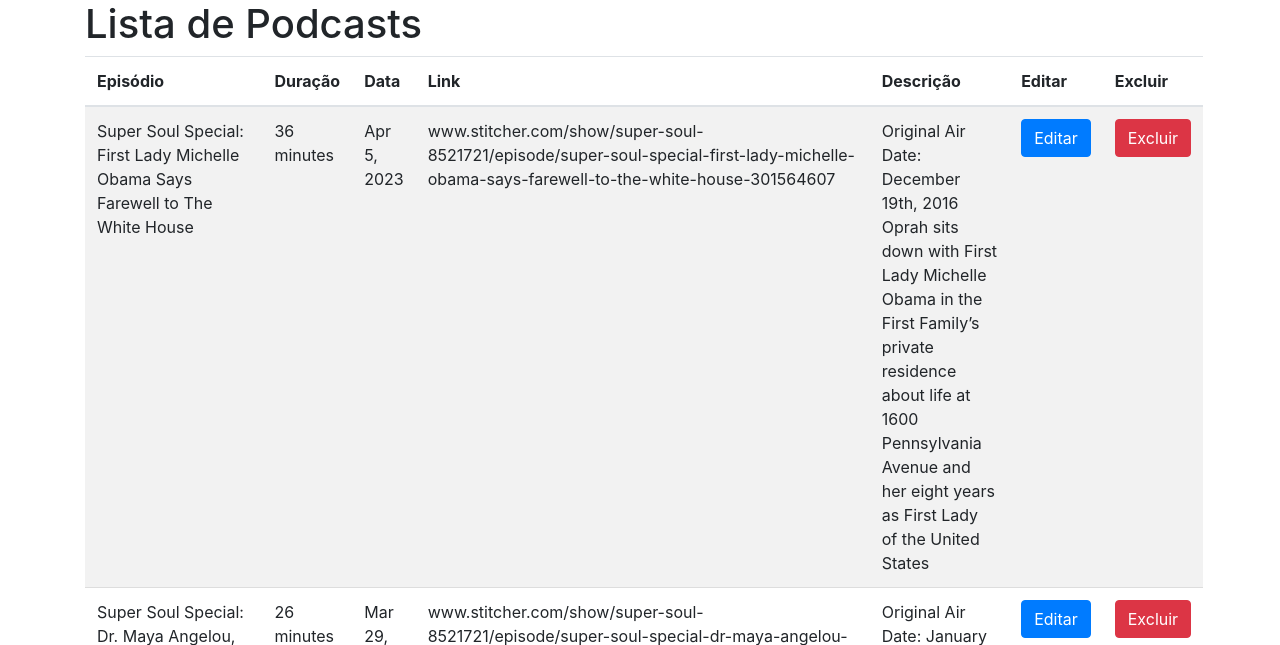
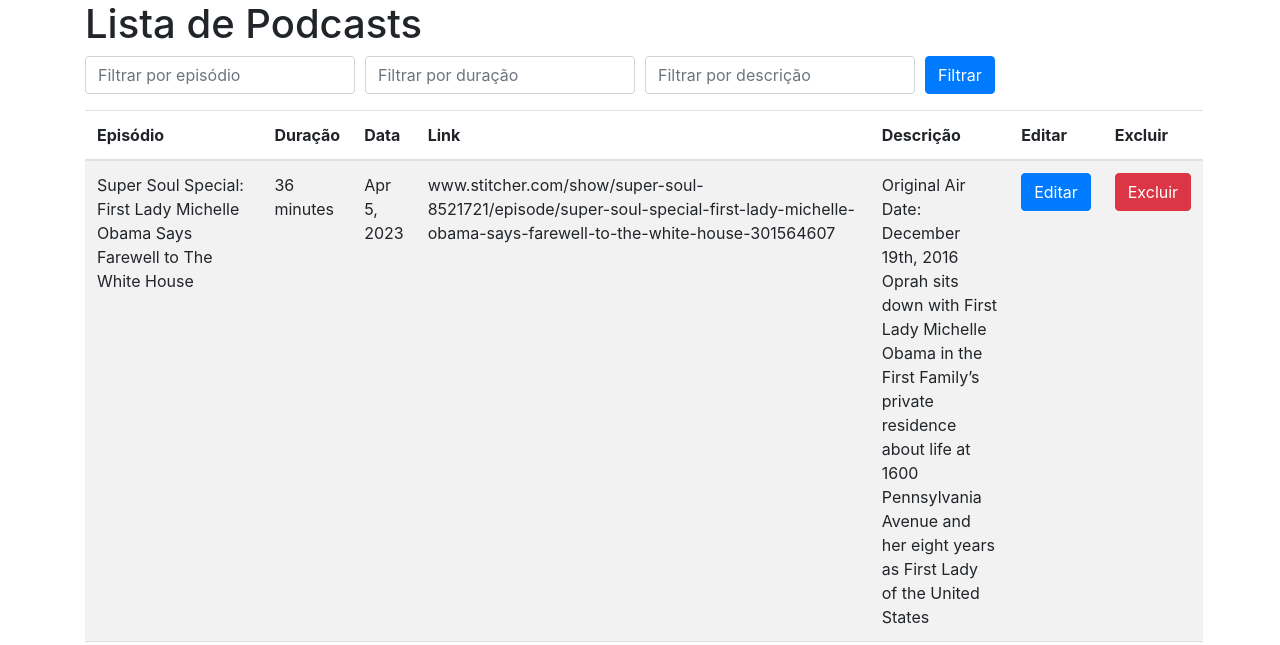
Before and after one commit to esdrasabreu/podcasts, a Flask app: page /podcasts in a window 1280 px wide. Shown: the top 645 px of the page. Run offline with Flask 2, Linux system fonts and the light colour scheme; data comes from the database, SQL or seed files in the repository; some libraries are stand-ins or nearby versions.

Commit message:
atualizando filtro de busca

```diff
--- a/templates/podcasts.html
+++ b/templates/podcasts.html
@@ -1,7 +1,8 @@
+<!-- podcasts.html -->
 <!DOCTYPE html>
 <html>
 <head>
-    <title>Lista de Podcasts</title>
+    <title>Podcasts</title>
     <link rel="stylesheet" href="https://stackpath.bootstrapcdn.com/bootstrap/4.5.2/css/bootstrap.min.css">
     <style>
         table {
@@ -19,6 +20,25 @@
 <body>
     <div class="container">
         <h1>Lista de Podcasts</h1>
+
+        <!-- Filtro de busca -->
+        <form method="GET" action="/podcasts" class="mb-3">
+            <div class="form-row">
+                <div class="col">
+                    <input type="text" name="episodio" class="form-control" placeholder="Filtrar por episódio">
+                </div>
+                <div class="col">
+                    <input type="text" name="duracao" class="form-control" placeholder="Filtrar por duração">
+                </div>
+                <div class="col">
+                    <input type="text" name="descricao" class="form-control" placeholder="Filtrar por descrição">
+                </div>
+                <div class="col">
+                    <button type="submit" class="btn btn-primary">Filtrar</button>
+                </div>
+            </div>
+        </form>
+
         <table class="table table-striped">
             <thead>
                 <tr>
@@ -43,7 +63,7 @@
                         <a href="/podcasts/{{ podcast['id'] }}/edit" class="btn btn-primary">Editar</a>
                     </td>
                     <td>
-                        <form action="/podcasts/{{ podcast['id'] }}" method="POST" onsubmit="return confirm('Tem certeza de que deseja excluir este podcast?')">
+                        <form action="/podcasts/{{ podcast['id'] }}" method="POST">
                             <input type="hidden" name="_method" value="DELETE">
                             <button type="submit" class="btn btn-danger">Excluir</button>
                         </form>
@@ -52,7 +72,6 @@
                 {% endfor %}
             </tbody>
         </table>
-        <a href="/podcasts/new" class="btn btn-success">Novo Podcast</a>
     </div>
 </body>
 </html>
```
